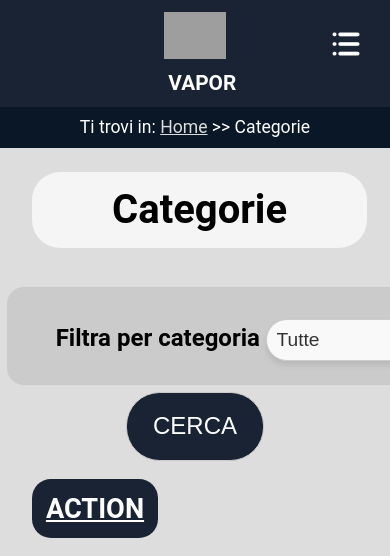
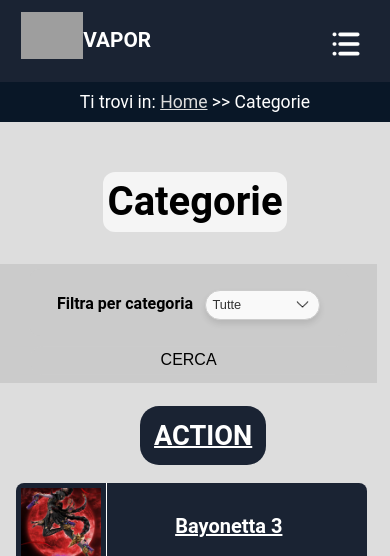
Before and after one commit to ColdBerri/TecWeb-Unipd-2025, a PHP site: page /categorie.php in a window 390 px wide; the page is wider, and only the part inside the window is pictured. Shown: the top 556 px of that part. Run offline with PHP 8.4, Linux system fonts and the light colour scheme; data comes from the database, SQL or seed files in the repository; data that the repository does not hold is empty; grey boxes are pictures that could not be loaded.

Commit message:
leggere modifiche css mobile

```diff
--- a/src/css/mobile.css
+++ b/src/css/mobile.css
@@ -1,7 +1,26 @@
-h1 {
-  margin: 0.8em;
-  margin-top: 1.5em;
-  max-width: 80%;
+.menu{
+  text-align: left;
+  display: inline-block;
+  padding-bottom: 0.7em;
+}
+
+.logo>img{
+  float: left;
+}
+.logo h1>span{
+ margin-top: 0.6em;
+ position: absolute;
+}
+
+.h-white{
+  padding: 0;
+  border-radius: 0.3em;
+  padding: 0 0.1em 0;
+}
+
+.menu ul{
+  padding-bottom: 1em;
+  display: inline;
 }
 
 /* Voci del menu */
@@ -28,6 +47,72 @@ nav.menuHamberger {
 /* Nasconde il campo input della ricerca */
 .library-search-box {
   display: none;
+}
+
+/*===CATEGORIA====*/
+
+.labelFiltro{
+  padding-right:0.5em;
+}
+
+div.categoria>h2{
+  padding-bottom: 1em;
+  text-align: center;
+}
+
+.formCategorie{
+  margin-bottom: 2em;
+}
+
+.post-ricerca{
+  margin: 0;
+}
+
+.categoria{
+  padding: 0;
+}
+
+.titolo_gioco {
+  padding: 0.8em;
+  font-size: 1.25em;
+  font-weight: bold;
+  padding-top: 1.4em;
+}
+
+.ImgGiocoCat{
+  float: left;
+  width: 5em;
+  height: 5em;
+  padding: 0.3em;
+  border-right: 1px solid white;
+  border-radius: 0;
+}
+
+.lista-giochi{
+  display: inline;
+  text-align: center;
+}
+
+.lista-giochi>li{
+  width:90%;
+}
+
+.divFormCategorie{
+  background-color: var(--grigiobg);
+}
+
+ul.ulCategorie{
+  font-size: 1em;
+}
+.ulCategorie>li{
+  display: inline-block;
+}
+
+ul.ulCategorie>li input{
+  width: 20em;
+  padding: 0.3em 1.1em;
+  background-color: var(--grigiobg);
+  color: black;
 }
 
 .search-container {
--- a/src/css/style.css
+++ b/src/css/style.css
@@ -410,8 +373,58 @@ h1.h-index {
     color: var(--linkvisited);
 }
 
+.post-ricerca{
+    margin-top: 2em;
+}
+
+.search-box {
+    width: 33em;
+    padding: 1em;
+}
+
+.search-container {
+    display: flex;
+    justify-content: center;
+    margin-bottom: 1em;
+}
+
+.search-box {
+    padding: 0.75em 1em;
+    border: 2px solid #ccc;
+    border-radius: 2em 0em 0em 2em;
+    font-size: 1em;
+    background-color: white;
+    color: #333;
+    border-right: none;
+}
+
+.search-button {
+    border: 2px solid #ccc;
+    background-color: white;
+    border-radius: 0em 2.5em 2.5em 0em;
+    width: 7em;
+    cursor: pointer;
+}
+
+.search-icon {
+    width: 2em;
+    height: 2em;
+}
+
+.search-icon:hover {
+    content: url('../assets/search_red.png');
+}
+
+.labelFiltro{
+  padding-right:0.5em;
+}
+
 .filedset-cat {
     margin: 0;
+}
+
+.lista-giochi{
+    margin-top: 2em;
 }
 
 ul.ulCategorie {
@@ -1380,14 +1396,6 @@ aside {
     /* Aggiunge spazio interno se necessario */
     font-size: 1.3em;
     text-align: justify;
-}
-
-h1,
-h2 {
-    text-align: center;
-    margin-bottom: 30px;
-    /* spazio tra il titolo e i riquadri */
-    font-size: 2.5em;
 }
 
 .container {
--- a/src/css/tablet.css
+++ b/src/css/tablet.css
@@ -1,14 +1,18 @@
+/*===H===*/
+
+h1 {
+  margin: 0.8em;
+  margin-top: 1.5em;
+  max-width: 80%;
+}
+
+
+
 main,
 section,
 .container {
   margin-top: 7em;
   /* spesso qui c'è spazio inutile */
-}
-
-h1 {
-  margin: 0.8em;
-  margin-top: 1.5em;
-  max-width: 80%;
 }
 
 .search-container {
@@ -274,8 +278,11 @@ div.login-box {
   /* Mantieni il cursore normale sui link fuori dai riquadri */
 }
 
+/*====CATEGORIE===*/
 
-
+.labelFiltro{
+  padding-right:0.5em;
+}
 
 /* ABOUT US */
 .aboutus_text {
@@ -321,8 +328,6 @@ div.login-box {
 .support_details summary {
   font-size: 1.3em;
 }
-
-
 
 /* CALENDARIO EVENTI */
 
--- a/src/html/404.html
+++ b/src/html/404.html
@@ -5,6 +5,7 @@
         <title>404 - Pagina non trovata</title>
         <meta name="keywords" content="Pagina non trovata, 404">
         <meta name="description" content="Pagina non trovata">
+        <meta name="viewport" content="width=device-width">
         <link rel="shortcut icon" type="image/jpg" href="assets/img_transparent.png">
         <link rel="stylesheet" type="text/css" href="css/style.css" media="screen">
         <link rel="stylesheet" type="text/css" href="css/tablet.css" media="screen and (max-width:1024px)">
--- a/src/html/categoria_singola.html
+++ b/src/html/categoria_singola.html
@@ -1,5 +1,5 @@
 [tuttigiochi]
 
-<div class="tornaSU">
-    <a href="#content">Torna su</a></li>
+<div>
+    <a href="#content" class="navicationHelp">Torna su</a></li>
 </div>
--- a/src/html/categorie.html
+++ b/src/html/categorie.html
@@ -17,8 +17,9 @@
 </form>
 
 <form class="formCategorie" method="post" action="categorie.php">
+    <div class="divFormCategorie">
         <ul class="ulCategorie">
-        <li><label for="comboBoxCategoria">Filtra per categoria</label>
+            <li><label for="comboBoxCategoria" class="labelFiltro">Filtra per categoria</label>
                 <select name="comboBoxCategoria" id="comboBoxCategoria">
                 [categoria]
                 <option value="tutte" [tutte] >Tutte</option>
@@ -30,6 +31,7 @@
                 </fieldset>
             </li>
         </ul>
+    </div>
 </form>
 
 
--- a/src/html/gioco_singolo.html
+++ b/src/html/gioco_singolo.html
@@ -49,6 +49,6 @@
 
 evento_singolo
 
-<div class="tornaSU">
-    <a href="#content">Torna su</a></li>
+<div>
+    <a class="navicationHelp" href="#content">Torna su</a></li>
 </div>
--- a/src/html/index.html
+++ b/src/html/index.html
@@ -16,6 +16,6 @@
 
 [notisie]
 
-<div class="tornaSU">
-    <a href="#content">Torna su</a></li>
+<div>
+    <a href="#content" class="navicationHelp">Torna su</a></li>
 </div>
--- a/src/html/registra.html
+++ b/src/html/registra.html
@@ -36,7 +36,7 @@
 
             <fieldset>
                 <div class="button-container">
-                    <input type="button" class="cancella" onclick="window.location.href='index.php';" value="Annulla">
+                    <input type="button" class="cancella" onclick="window.location.href='login.php';" value="Annulla">
                     <input type="submit" class="submit_button" value="Registra">
                 </div>
             </fieldset>
```
Also changed, not shown: other parts of src/css/style.css (+13 -42 lines), src/template.php (+31 -31 lines). Lines whose indentation alone changed are shown as unchanged.
